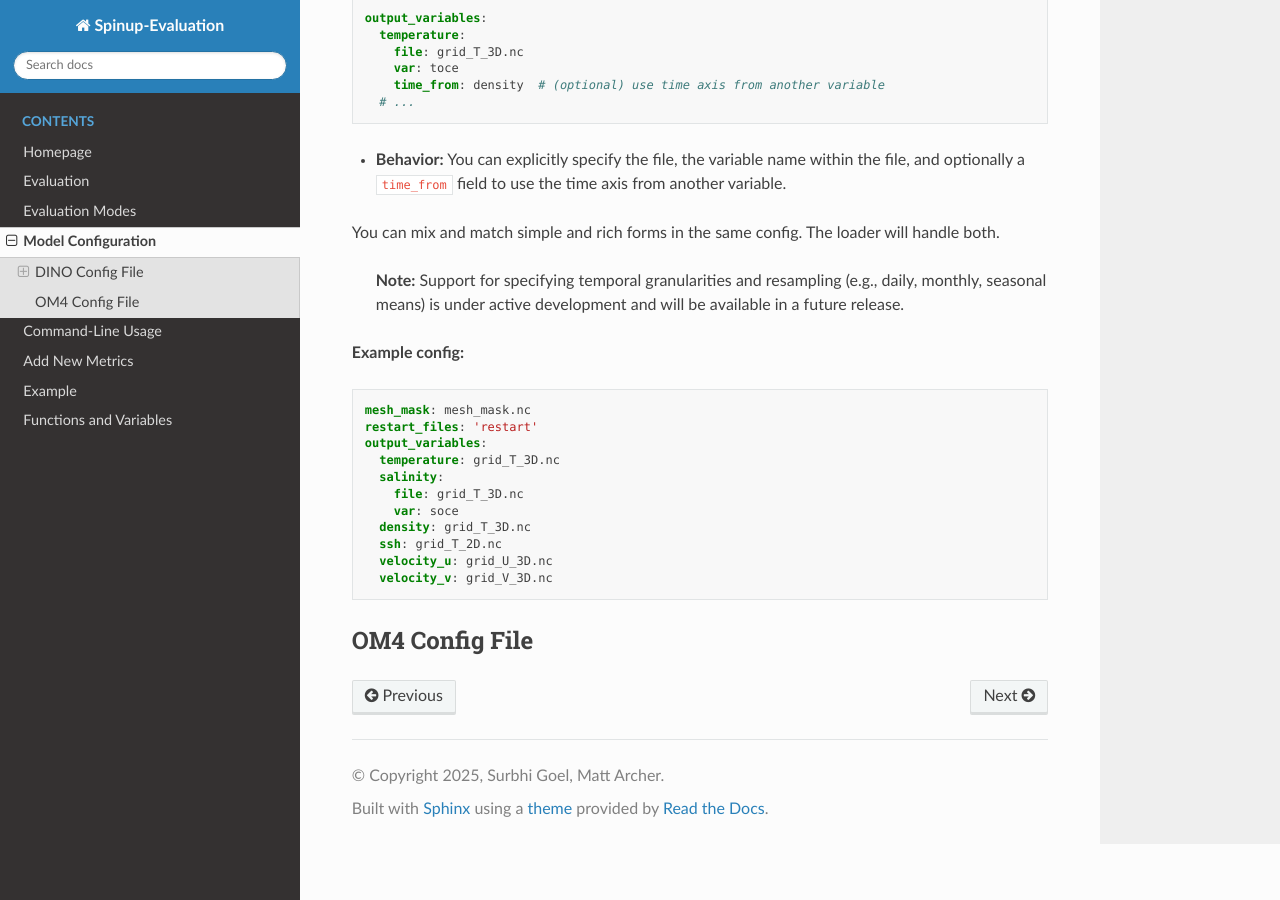
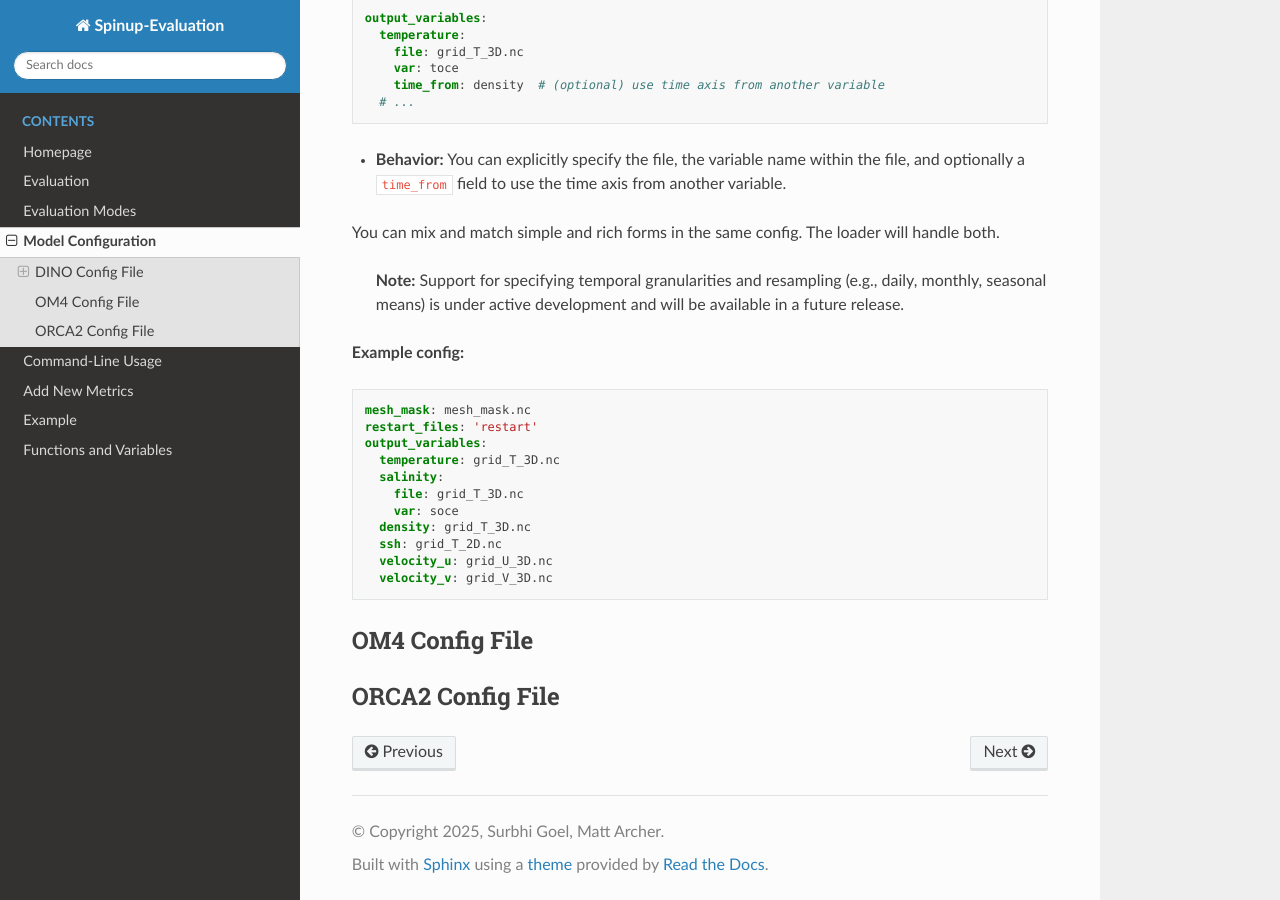
Before and after one commit to m2lines/nemo-spinup-evaluation, a Sphinx documentation site: the page built from docs/source/Model-Configuration.md, in a window 1280 px wide and 900 px high, scrolled down 582 px. Built offline with Sphinx 7.4.7 and the Read the Docs theme 3.1.0, drawn with Linux system fonts in a browser that asks for light colours; pages that are not in the unit, such as notebooks, are missing from menus.

Commit message:
Added new subsection for ORCA2 config

```diff
--- a/docs/source/Model-Configuration.md
+++ b/docs/source/Model-Configuration.md
@@ -48,3 +48,5 @@ output_variables:
 
 
 ## OM4 Config File
+
+## ORCA2 Config File
```
